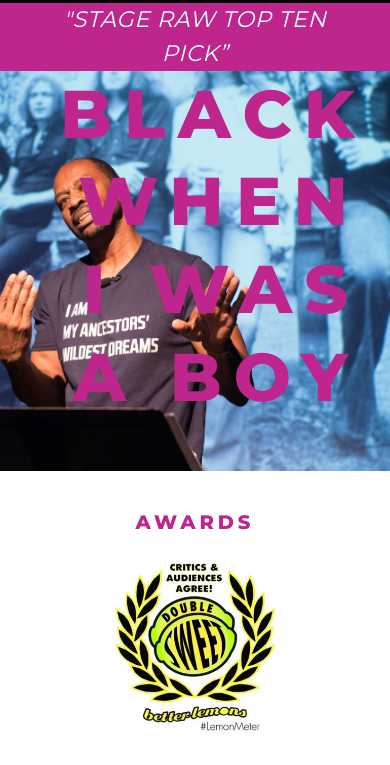
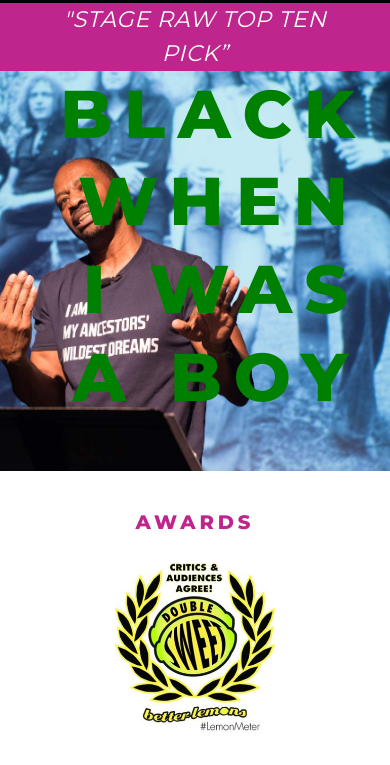
Before and after one commit to theotrain/bwiwab, a plain HTML site: page index.html in a window 390 px wide. Shown: the part 41-806 px from the top of the page. Drawn offline with nearby package versions, Linux system fonts and the light colour scheme.

Commit message:
fix color

```diff
--- a/css/style.css
+++ b/css/style.css
@@ -327,3 +327,9 @@ h3 {
   }
 
 }
+
+@media only screen and (max-device-width: 800px) {
+  #show-title {
+    color: green;
+  }
+}
```
